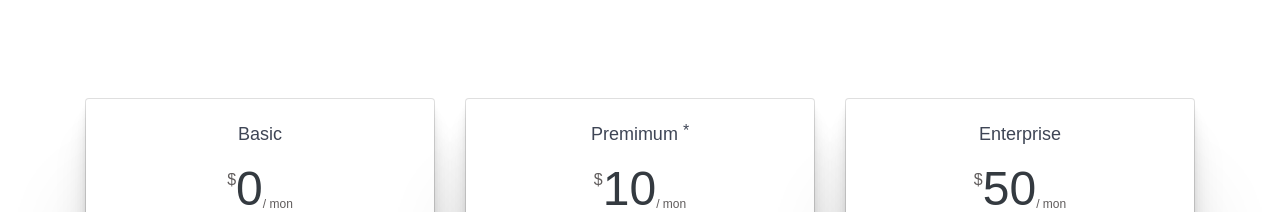
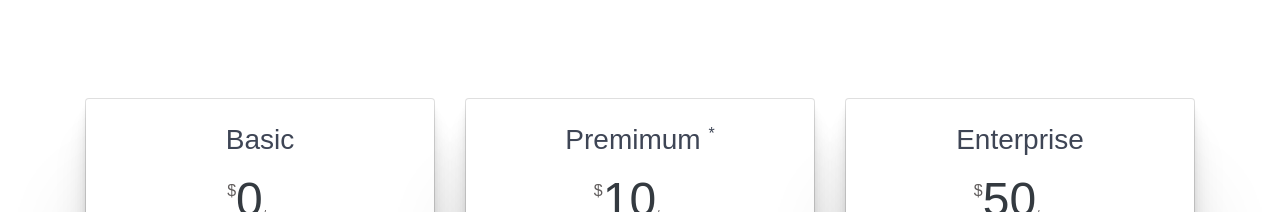
Before and after one commit to abhi2828/page_to_image_with_scroll, a React (Create React App) app: page / in a window 1280 px wide. Shown: the part 2191-2403 px from the top of the page. Built offline with nearby package versions, Linux system fonts and the light colour scheme.

Commit message:
design for approvial 2

```diff
--- a/src/Banner.jsx
+++ b/src/Banner.jsx
@@ -132,7 +132,7 @@ const Banner = () => {
                                 <div className="col-md-4 ml-auto pricing-box align-self-center">
                                     <div className="card mb-4">
                                         <div className="card-body card-body-height p-4 text-center">
-                                            <h5 className="font-weight-normal">Basic</h5>
+                                            <h3 className="font-weight-normal">Basic</h3>
                                             <sup>$</sup><span className="text-dark display-5">0</span><sub>/ mon</sub>
                                             <div class="columns">
                                                 <ul class="pricecards">
@@ -150,7 +150,7 @@ const Banner = () => {
                                 <div className="col-md-4 ml-auto pricing-box align-self-center">
                                     <div className="card mb-4">
                                         <div className="card-body card-body-height p-4 text-center">
-                                            <h5 className="font-weight-normal">Premimum <sup style={{ top: '-4px' }}>*</sup></h5>
+                                            <h3 className="font-weight-normal">Premimum <sup style={{ top: '-10px' }}>*</sup></h3>
                                             <sup>$</sup><span className="text-dark display-5">10</span><sub>/ mon</sub>
                                             <div class="columns">
                                                 <ul class="pricecards">
@@ -169,7 +169,7 @@ const Banner = () => {
                                 <div className="col-md-4 ml-auto pricing-box align-self-center">
                                     <div className="card mb-4">
                                         <div className="card-body card-body-height p-4 text-center">
-                                            <h5 className="font-weight-normal">Enterprise</h5>
+                                            <h3 className="font-weight-normal">Enterprise</h3>
                                             <sup>$</sup><span className="text-dark display-5">50</span><sub>/ mon</sub>
                                             <div class="columns">
                                                 <ul class="pricecards">
--- a/src/Plans.jsx
+++ b/src/Plans.jsx
@@ -79,7 +79,7 @@ const Plans = () => {
                                             <div className="col-md-4 ml-auto pricing-box align-self-center">
                                                 <div className="card mb-4">
                                                     <div className="card-body card-body-height p-4 text-center">
-                                                        <h5 className="font-weight-normal">Basic</h5>
+                                                        <h3 className="font-weight-normal">Basic</h3>
                                                         <sup>$</sup><span className="text-dark display-5">0</span><sub>/ mon</sub>
                                                         <div class="columns">
                                                             <ul class="pricecards">
@@ -97,7 +97,7 @@ const Plans = () => {
                                             <div className="col-md-4 ml-auto pricing-box align-self-center">
                                                 <div className="card mb-4">
                                                     <div className="card-body card-body-height p-4 text-center">
-                                                        <h5 className="font-weight-normal">Premimum <sup style={{ top: '-4px' }}>*</sup></h5>
+                                                        <h3 className="font-weight-normal">Premimum <sup style={{ top: '-10px' }}>*</sup></h3>
                                                         <sup>$</sup><span className="text-dark display-5">10</span><sub>/ mon</sub>
                                                         <div class="columns">
                                                             <ul class="pricecards">
@@ -116,7 +116,7 @@ const Plans = () => {
                                             <div className="col-md-4 ml-auto pricing-box align-self-center">
                                                 <div className="card mb-4">
                                                     <div className="card-body card-body-height p-4 text-center">
-                                                        <h5 className="font-weight-normal">Enterprise</h5>
+                                                        <h3 className="font-weight-normal">Enterprise</h3>
                                                         <sup>$</sup><span className="text-dark display-5">50</span><sub>/ mon</sub>
                                                         <div class="columns">
                                                             <ul class="pricecards">
```
